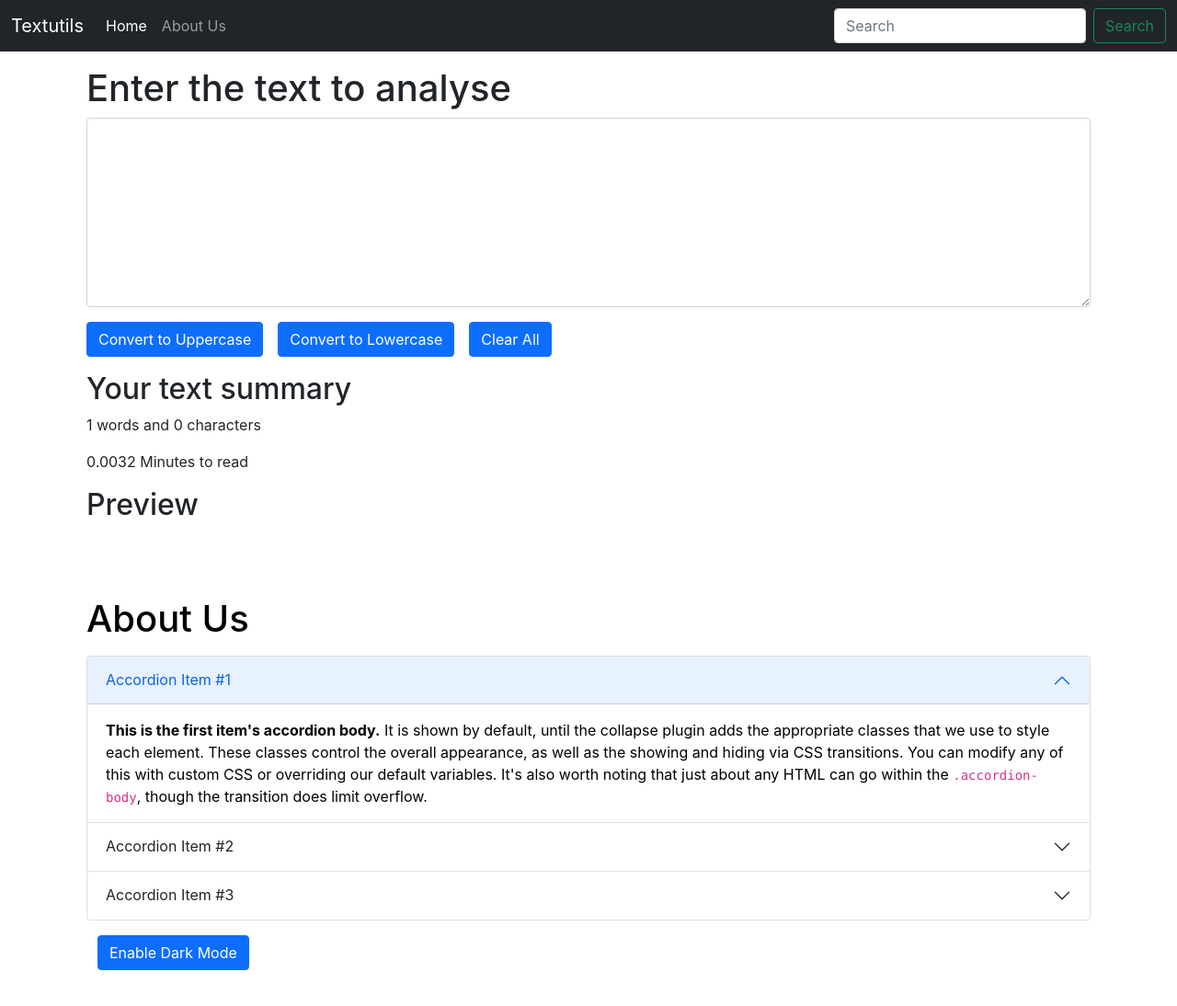
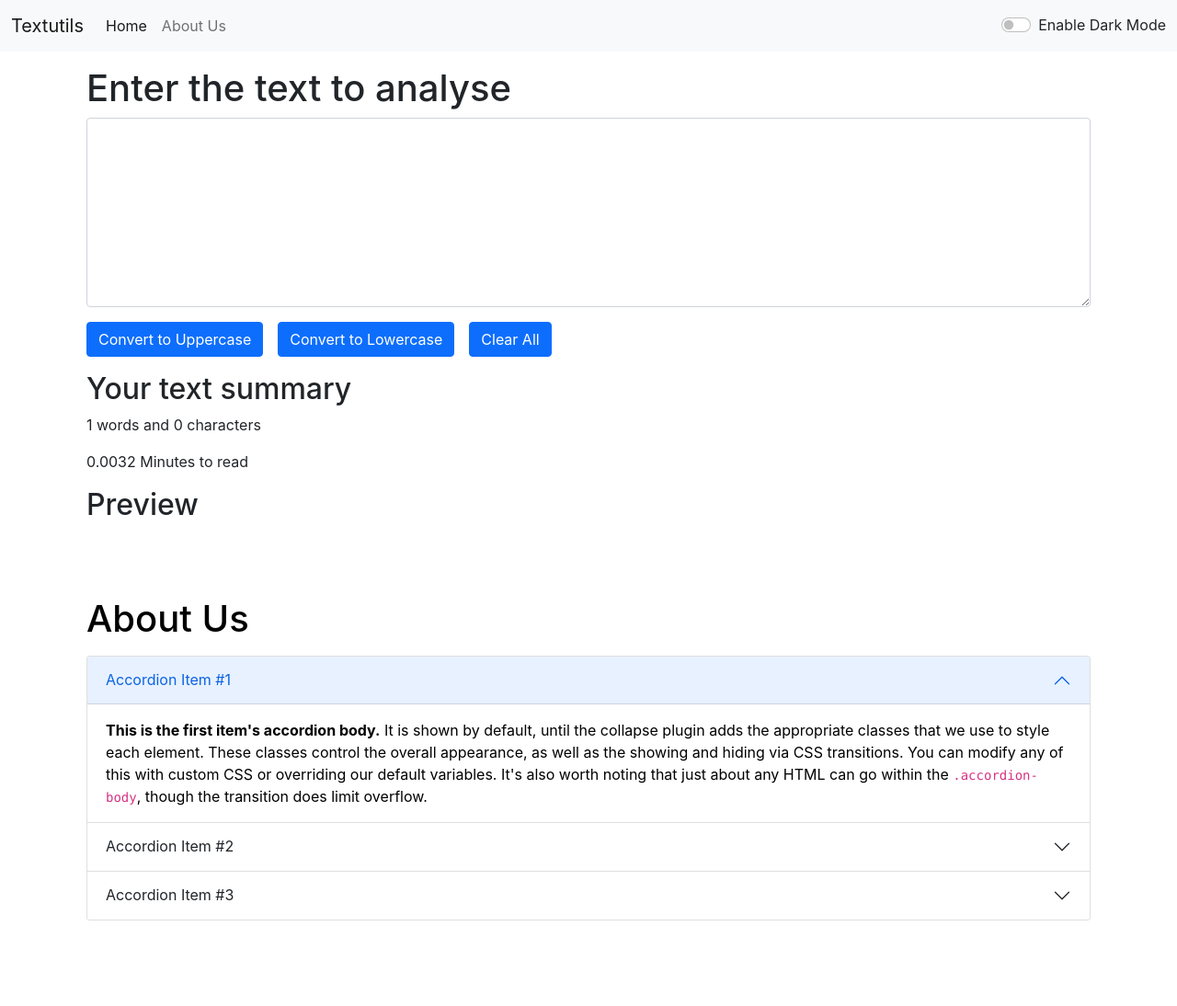
Before and after one commit to Avishek-kr/1-Texting, a React (Create React App) app: page / in a window 1280 px wide. Shown: the top 1094 px of the page at 92% size. After the commit the page ends 1065 px from the top, so only its background shows below. Built offline with nearby package versions, Linux system fonts and the light colour scheme; the HTML template or start-up script is replaced by a standard one.

Commit message:
enable dark mode for whole body

```diff
--- a/src/App.js
+++ b/src/App.js
@@ -1,16 +1,31 @@
+import React, {useState} from 'react';
 import './App.css';
 import AboutUS from './components/AboutUS';
 import Navbar from './components/Navbar';
 import TextForm from './components/TextForm';
 
 
+
 function App() {
+  const [mode, setMode] = useState("light");
+
+  const toggleMode=()=>{
+    if(mode === "light"){
+      setMode("dark")
+      document.body.style.backgroundColor="#111212";
+      document.body.style.color="#ffffff";
+    }else{
+      setMode("light")
+      document.body.style.backgroundColor="#ffffff";
+      document.body.style.color="#000000";
+    }
+  }
   return (
     <>
-      <Navbar title="Textutils" />
+      <Navbar title="Textutils" mode={mode} toggleMode={toggleMode} />
         <div className="container my-3">
-      <TextForm heading="Enter the text to analyse" />
-      <AboutUS />
+      <TextForm heading="Enter the text to analyse" mode={mode} />
+      <AboutUS mode={mode} />
         </div>
     </>
   );
--- a/src/components/AboutUS.js
+++ b/src/components/AboutUS.js
@@ -1,29 +1,6 @@
-import React, {useState} from 'react'
-
-function AboutUS() {
-  const [myStyle, setmyStyle] = useState({
-    color: '#000000',
-    backgroundColor: "#ffffff"
-  })
-  const [btnText, setbtnText] = useState("Enable Dark Mode")
-
-  const darkMode=()=>{
-    if(myStyle.color === "#000000"){
-      setmyStyle({
-        color: '#ffffff',
-        backgroundColor: "#000000"
-      })
-        setbtnText("Enable Light Mode")
-    }else{
-      setmyStyle({
-        color: '#000000',
-        backgroundColor: "#ffffff"
-      })
-      setbtnText("Enable Dark Mode")
-    }
-  }
+function AboutUS(props) {
   return (
-    <div className="container pt-5 pb-5 rounded-3" style={myStyle}>
+    <div className="container pt-5 pb-5 rounded-3" style={{backgroundColor: props.mode==="dark"? "#111212": "#ffffff", color: props.mode==="dark"? "#ffffff": "#000000" }}>
       <h1 className="my-3">About Us</h1>
       <div className="accordion" id="accordionExample">
         <div className="accordion-item">
@@ -33,7 +10,7 @@ function AboutUS() {
             </button>
           </h2>
           <div id="collapseOne" className="accordion-collapse collapse show" aria-labelledby="headingOne" data-bs-parent="#accordionExample">
-            <div className="accordion-body" style={myStyle} >
+            <div className="accordion-body" style={{backgroundColor: props.mode==="dark"? "#111212": "#ffffff", color: props.mode==="dark"? "#ffffff": "#000000" }} >
               <strong>This is the first item's accordion body.</strong> It is shown by default, until the collapse plugin adds the appropriate classes that we use to style each element. These classes control the overall appearance, as well as the showing and hiding via CSS transitions. You can modify any of this with custom CSS or overriding our default variables. It's also worth noting that just about any HTML can go within the <code>.accordion-body</code>, though the transition does limit overflow.
             </div>
           </div>
@@ -45,7 +22,7 @@ function AboutUS() {
             </button>
           </h2>
           <div id="collapseTwo" className="accordion-collapse collapse" aria-labelledby="headingTwo" data-bs-parent="#accordionExample">
-            <div className="accordion-body" style={myStyle}>
+            <div className="accordion-body" style={{backgroundColor: props.mode==="dark"? "#111212": "#ffffff", color: props.mode==="dark"? "#ffffff": "#000000" }}>
               <strong>This is the second item's accordion body.</strong> It is hidden by default, until the collapse plugin adds the appropriate classNamees that we use to style each element. These classes control the overall appearance, as well as the showing and hiding via CSS transitions. You can modify any of this with custom CSS or overriding our default variables. It's also worth noting that just about any HTML can go within the <code>.accordion-body</code>, though the transition does limit overflow.
             </div>
           </div>
@@ -57,14 +34,11 @@ function AboutUS() {
             </button>
           </h2>
           <div id="collapseThree" className="accordion-collapse collapse" aria-labelledby="headingThree" data-bs-parent="#accordionExample">
-            <div className="accordion-body" style={myStyle}>
+            <div className="accordion-body" style={{backgroundColor: props.mode==="dark"? "#111212": "#ffffff", color: props.mode==="dark"? "#ffffff": "#000000" }}>
               <strong>This is the third item's accordion body.</strong> It is hidden by default, until the collapse plugin adds the appropriate classes that we use to style each element. These classes control the overall appearance, as well as the showing and hiding via CSS transitions. You can modify any of this with custom CSS or overriding our default variables. It's also worth noting that just about any HTML can go within the <code>.accordion-body</code>, though the transition does limit overflow.
             </div>
           </div>
         </div>
-      </div>
-      <div className="container my-3">
-        <button onClick={()=>darkMode()} className="btn btn-primary">{btnText}</button>
       </div>
     </div>
   )
--- a/src/components/Navbar.js
+++ b/src/components/Navbar.js
@@ -2,10 +2,11 @@ import React from 'react'
 import PropTypes from 'prop-types';
 
 function Navbar(props) {
+  const {mode, title, aboutText, toggleMode} = props
     return (
-        <nav className="navbar navbar-expand-lg navbar-dark bg-dark">
+        <nav className={`navbar navbar-expand-lg navbar-${mode} bg-${mode}`}>
     <div className="container-fluid">
-      <a className="navbar-brand" href="/">{props.title}</a>
+      <a className="navbar-brand" href="/">{title}</a>
       <button className="navbar-toggler" type="button" data-bs-toggle="collapse" data-bs-target="/navbarSupportedContent" aria-controls="navbarSupportedContent" aria-expanded="false" aria-label="Toggle navigation">
         <span className="navbar-toggler-icon"></span>
       </button>
@@ -15,13 +16,17 @@ function Navbar(props) {
             <a className="nav-link active" aria-current="page" href="/">Home</a>
           </li>
           <li className="nav-item">
-            <a className="nav-link" href="/">{props.aboutText}</a>
+            <a className="nav-link" href="/">{aboutText}</a>
           </li>
         </ul>
-        <form className="d-flex">
+        {/* <form className="d-flex">
           <input className="form-control me-2" type="search" placeholder="Search" aria-label="Search" />
           <button className="btn btn-outline-success" type="submit">Search</button>
-        </form>
+        </form> */}
+        <div className={`form-check form-switch text-${mode==="light"?"dark":"light"}`}>
+          <input style={{cursor:'pointer'}} className="form-check-input" onClick={()=>toggleMode()} type="checkbox" id="flexSwitchCheckDefault" />
+          <label className="form-check-label" htmlFor="flexSwitchCheckDefault">Enable Dark Mode</label>
+    </div>
       </div>
     </div>
   </nav>
--- a/src/components/TextForm.js
+++ b/src/components/TextForm.js
@@ -22,7 +22,7 @@ function TextForm(props) {
         <div className="container">
             <h1>{props.heading}</h1>
             <div className="mb-3">
-                <textarea className="form-control" onChange={handleOnChange} value={text} id="myBox" rows="8"></textarea>
+                <textarea className="form-control" onChange={handleOnChange} value={text} style={{backgroundColor: props.mode==="dark"? "#111212": "#ffffff", color: props.mode==="dark"? "#ffffff": "#000000" }} id="myBox" rows="8"></textarea>
             </div>
             <button onClick={()=>UpperCase()} className="btn btn-primary">Convert to Uppercase</button>
             <button onClick={()=>LowerCase()} className="btn btn-primary mx-3">Convert to Lowercase</button>
```
